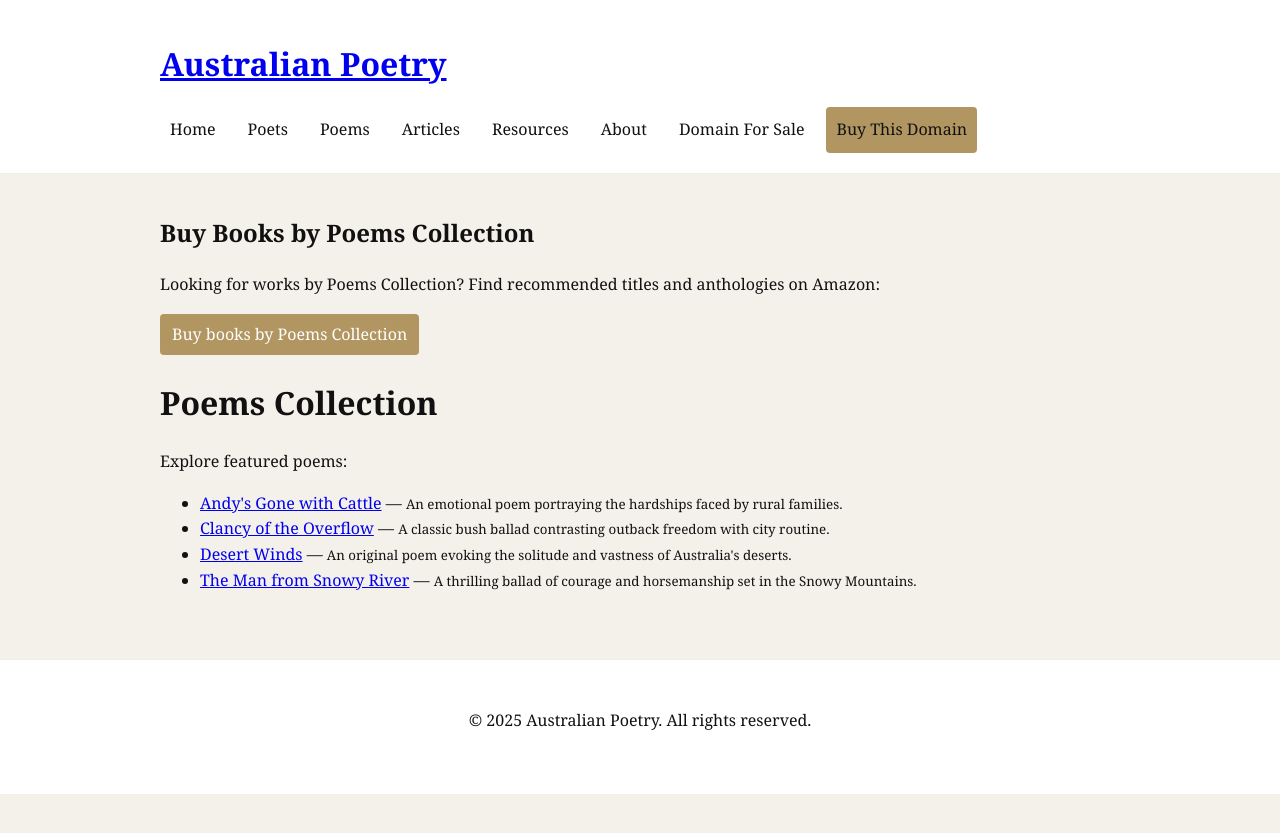
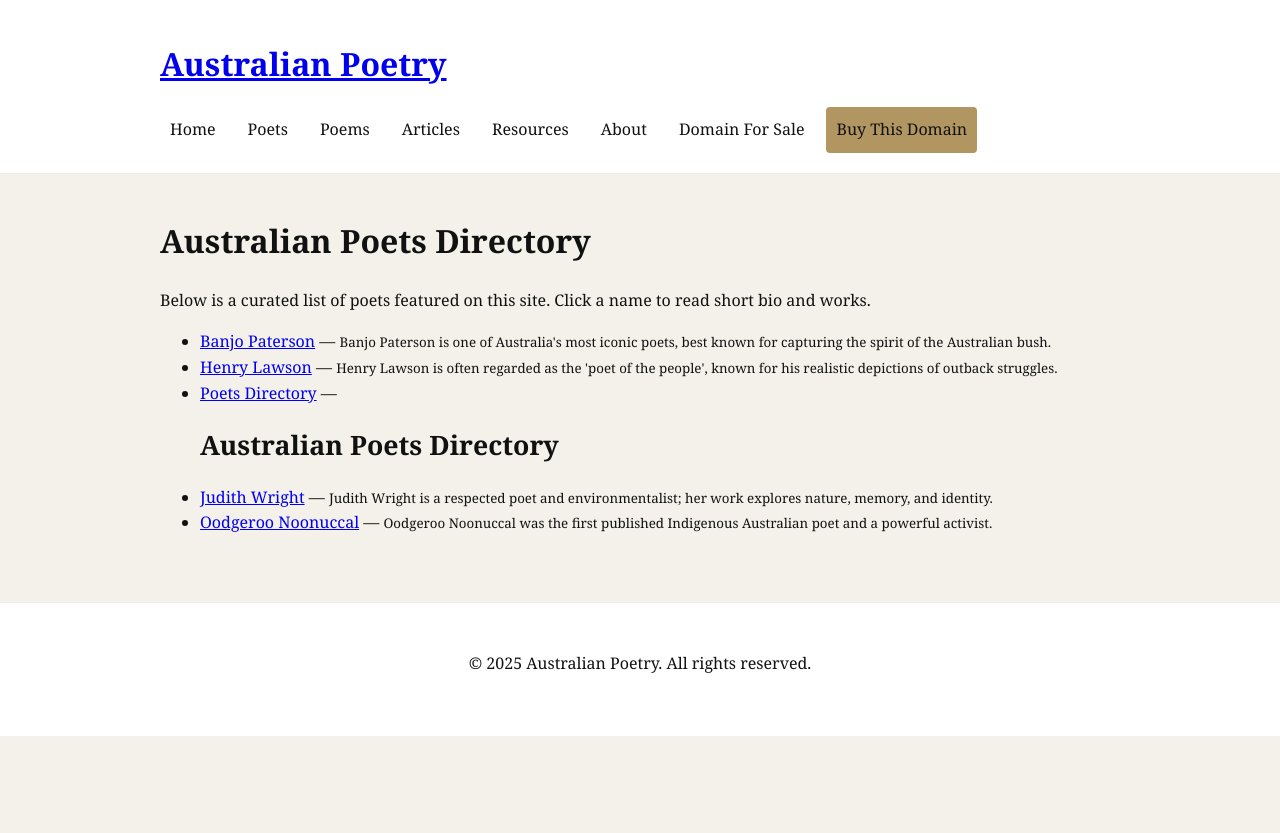
Before and after one commit to BetaTestingL/australianpoetry, a Jekyll site: the page built from _poets/index.md, in a window 1280 px wide. Shown: the top 833 px of the page. Built offline with Jekyll 4.4.1, drawn with Linux system fonts in a browser that asks for light colours.

Commit message:
Update index.md

```diff
--- a/_poets/index.md
+++ b/_poets/index.md
@@ -1,24 +1,18 @@
 ---
 layout: default
-title: Poems Collection
-permalink: /poems/
+title: Poets Directory
+permalink: /poets/
 ---
 
-## Buy Books by {{ page.title }}
+# Australian Poets Directory
 
-Looking for works by {{ page.title }}? Find recommended titles and anthologies on Amazon:
-
-<a class="btn-aff" href="https://www.amazon.com/s?k={{ page.title | uri_escape }}+poems&tag=anubhavp05-21" target="_blank" rel="noopener">Buy books by {{ page.title }}</a>
-
-# Poems Collection
-
-Explore featured poems:
+Below is a curated list of poets featured on this site. Click a name to read short bio and works.
 
 <ul>
-{% for poem in site.poems %}
+{% for poet in site.poets %}
   <li>
-    <a href="{{ poem.url | relative_url }}">{{ poem.title }}</a>
-    {% if poem.excerpt %} — <small>{{ poem.excerpt }}</small>{% endif %}
+    <a href="{{ poet.url | relative_url }}">{{ poet.title }}</a>
+    {% if poet.excerpt %} — <small>{{ poet.excerpt }}</small>{% endif %}
   </li>
 {% endfor %}
 </ul>
```
